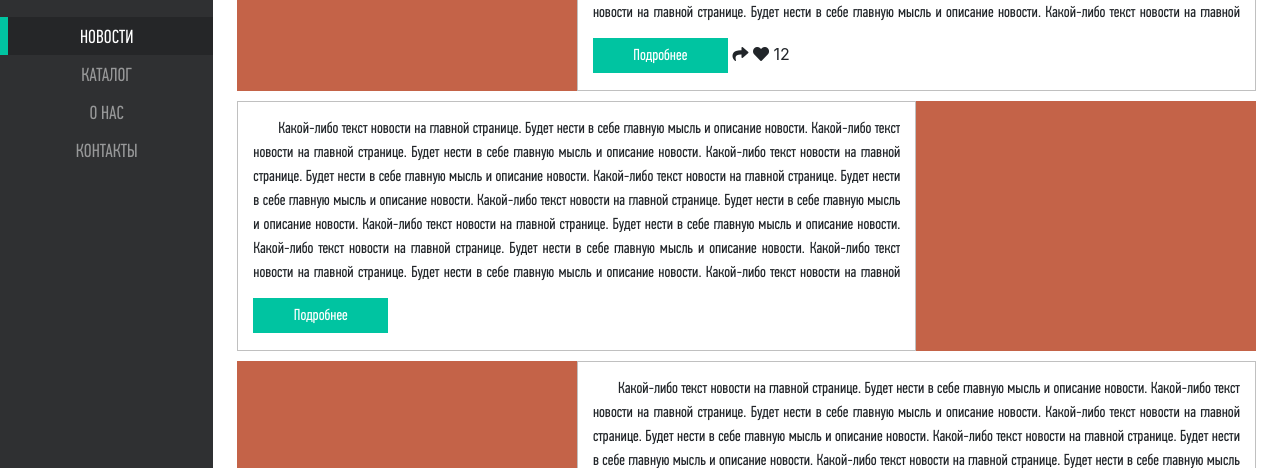
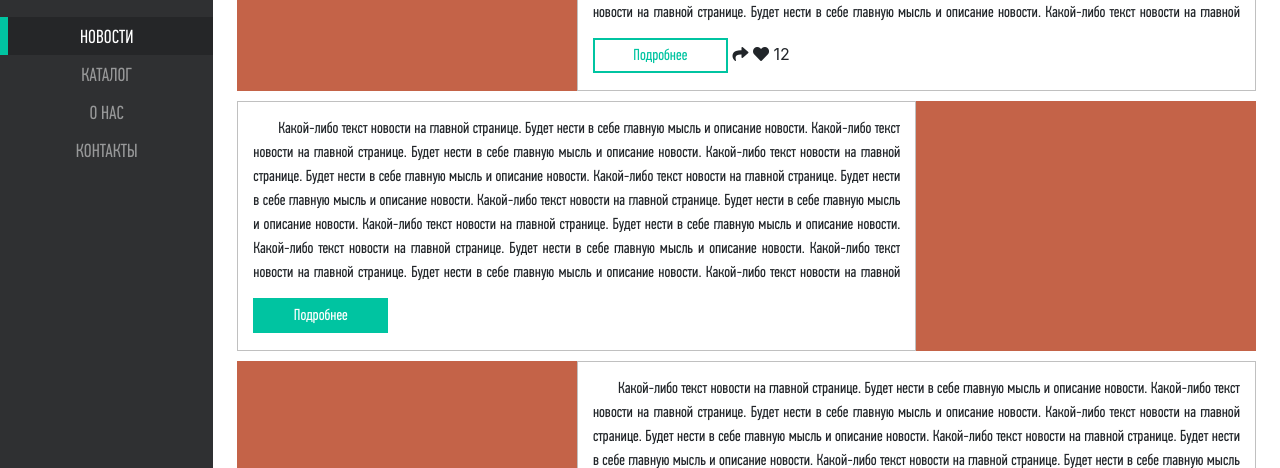
Before and after one commit to Vkr239/Vkr239.github.io, a plain HTML site: page index.html in a window 1280 px wide. In both pictures the pointer is over the button 660 px from the left and 333 px from the top of the page. Shown: the part 278-746 px from the top of the page. Drawn offline with nearby package versions, Linux system fonts and the light colour scheme.

Commit message:
* style hover button

```diff
--- a/css/style.css
+++ b/css/style.css
@@ -232,6 +232,13 @@ h3 span {
     border: none;
 }
 
+.news-text  button:hover {
+    background: #fff;
+    color: #00c4a1;
+    /* font-weight: bold; */
+    border: 2px solid;
+}
+
 @media (min-width: 768px) {
     .navbar-container {
       position: sticky;
```
